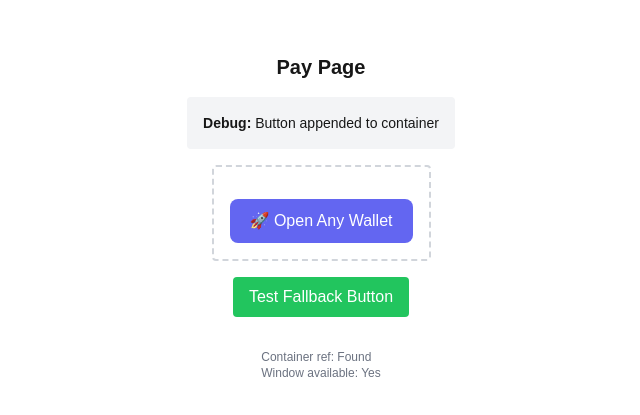
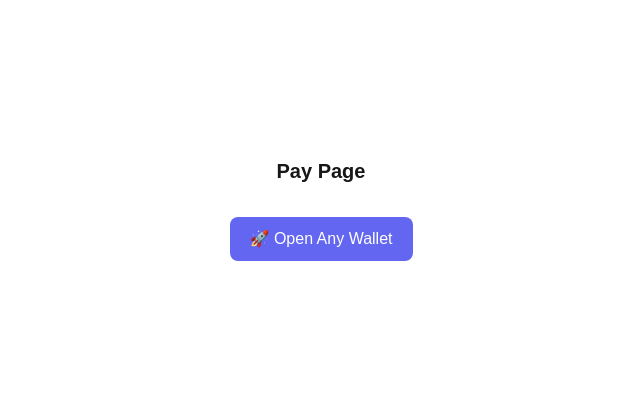
Before and after one commit to lalitcap23/BlinkEDD, a Next.js app: page /pay in a window 1280 px wide. Shown: the part 183-598 px from the top of the page, without its empty margins (319-959 px from the left). Built offline with nearby package versions, Linux system fonts and the light colour scheme.

Commit message:
testling2

```diff
--- a/src/app/pay/page.tsx
+++ b/src/app/pay/page.tsx
@@ -1,23 +1,12 @@
 'use client';
-import { useEffect, useRef, useState } from 'react';
+
+import { useEffect, useRef } from 'react';
 import { createUniversalPaymentButton } from '../utils/generateBlink';
 
 export default function PayPage() {
   const buttonContainerRef = useRef<HTMLDivElement>(null);
-  const [debug, setDebug] = useState<string>('');
 
   useEffect(() => {
-    console.log('PayPage useEffect triggered');
-    setDebug('Starting button creation...');
-
-    try {
-      console.log('Creating button with params:', {
-        recipient: 'YourSolanaAddressHere',
-        amount: 0.01,
-        label: 'Thanks!',
-        message: 'You are awesome!'
-      });
-
     const button = createUniversalPaymentButton({
       recipient: 'YourSolanaAddressHere',
       amount: 0.01,
@@ -25,79 +14,16 @@ export default function PayPage() {
       message: 'You are awesome!'
     });
 
-      console.log('Button created:', button);
-      setDebug('Button created successfully');
-
     if (buttonContainerRef.current) {
-        console.log('Container found, appending button');
       buttonContainerRef.current.appendChild(button);
-        setDebug('Button appended to container');
-      } else {
-        console.log('Container not found');
-        setDebug('Error: Container not found');
-      }
-    } catch (error) {
-      console.error('Error creating button:', error);
-      setDebug(`Error: ${error instanceof Error ? error.message : 'Unknown error'}`);
     }
   }, []);
 
-  // Fallback: Create button manually if import fails
-  const createFallbackButton = () => {
-    const button = document.createElement('button');
-    button.textContent = '🚀 Test Button (Fallback)';
-    button.style.cssText = `
-      padding: 10px 20px;
-      border-radius: 8px;
-      background: #6366f1;
-      color: white;
-      font-size: 16px;
-      border: none;
-      cursor: pointer;
-      margin-top: 16px;
-    `;
-    button.onclick = () => alert('Fallback button clicked!');
-    return button;
-  };
-
-  const handleFallbackTest = () => {
-    if (buttonContainerRef.current) {
-      buttonContainerRef.current.innerHTML = '';
-      const fallbackButton = createFallbackButton();
-      buttonContainerRef.current.appendChild(fallbackButton);
-      setDebug('Fallback button created');
-    }
-  };
-
   return (
-    <div className="flex flex-col items-center justify-center min-h-screen p-4">
+    <div className="flex flex-col items-center justify-center min-h-screen">
       <h1 className="text-xl font-bold mb-4">Pay Page</h1>
-
-      {/* Debug info */}
-      <div className="bg-gray-100 p-4 rounded mb-4 text-sm">
-        <strong>Debug:</strong> {debug}
-      </div>
-
-      {/* Button container */}
-      <div ref={buttonContainerRef} className="min-h-[50px] border-2 border-dashed border-gray-300 p-4 rounded">
-        {/* Button will be inserted here */}
-      </div>
-
-      {/* Fallback test button */}
-      <button
-        onClick={handleFallbackTest}
-        className="mt-4 px-4 py-2 bg-green-500 text-white rounded"
-      >
-        Test Fallback Button
-      </button>
-
-      <div id="status" className="mt-4 text-center text-sm text-gray-600" />
-
-      {/* Additional debug info */}
-      <div className="mt-4 text-xs text-gray-500">
-        <p>Container ref: {buttonContainerRef.current ? 'Found' : 'Not found'}</p>
-        <p>Window available: {typeof window !== 'undefined' ? 'Yes' : 'No'}</p>
-      </div>
+      <div ref={buttonContainerRef} />
+      <div id="status" className="mt-4 text-center text-sm text-gray-300" />
     </div>
   );
 }
--- a/src/app/pay/payClient.tsx
+++ b/src/app/pay/payClient.tsx
@@ -11,15 +11,9 @@ export default function PayClient() {
   const label = searchParams.get('label') || '';
   const buttonContainerRef = useRef<HTMLDivElement>(null);
 
- useEffect(() => {
-  if (!to || !amount || amount <= 0) {
-    if (buttonContainerRef.current) {
-      buttonContainerRef.current.innerHTML = '<p style="color: red;">Invalid payment parameters</p>';
-    }
-    return;
-  }
+  useEffect(() => {
+    if (!to || !amount) return;
 
-  try {
     const button = createUniversalPaymentButton({
       recipient: to,
       amount,
@@ -28,13 +22,16 @@ export default function PayClient() {
     });
 
     if (buttonContainerRef.current) {
-      buttonContainerRef.current.innerHTML = '';
+      buttonContainerRef.current.innerHTML = ''; // Clear any previous buttons
       buttonContainerRef.current.appendChild(button);
     }
-  } catch (error) {
-    console.error('Error creating payment button:', error);
-    if (buttonContainerRef.current) {
-      buttonContainerRef.current.innerHTML = '<p style="color: red;">Error creating payment button</p>';
-    }
-  }
-}, [to, amount, label]);}
+  }, [to, amount, label]);
+
+  return (
+    <div style={{ backgroundColor: 'white', color: 'black', height: '100vh', padding: '2rem' }}>
+      <h1>Pay Page</h1>
+      <div ref={buttonContainerRef} />
+      <div id="status" style={{ marginTop: '1rem', fontSize: '14px', color: '#666' }} />
+    </div>
+  );
+}
```
Lines whose indentation alone changed are shown as unchanged.
